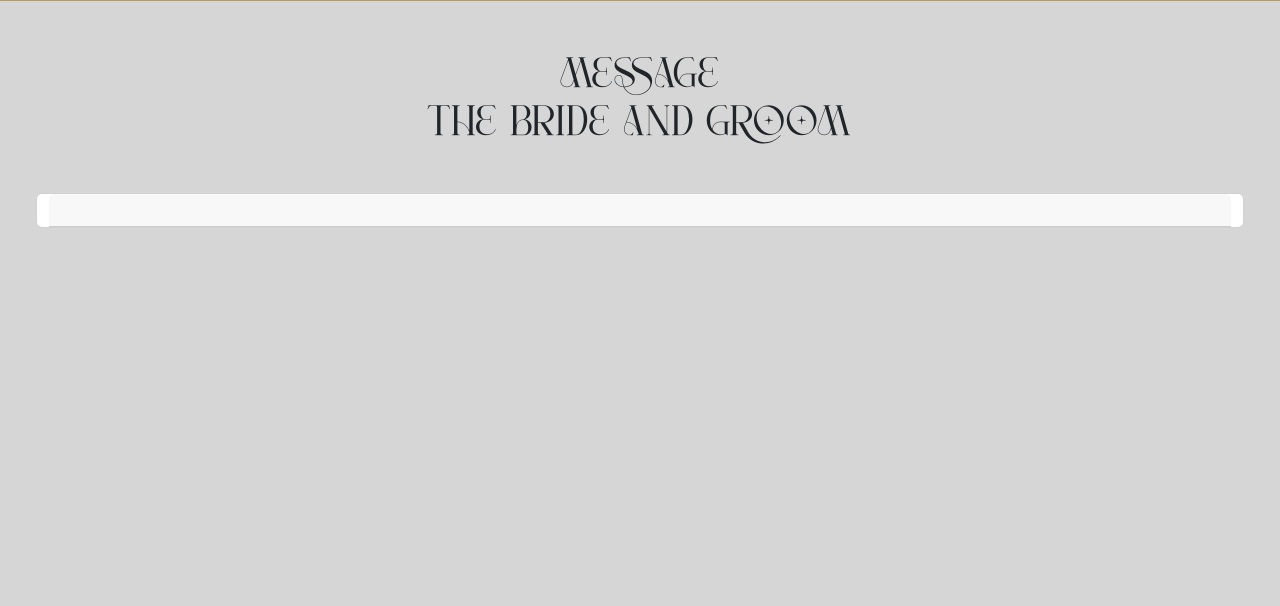
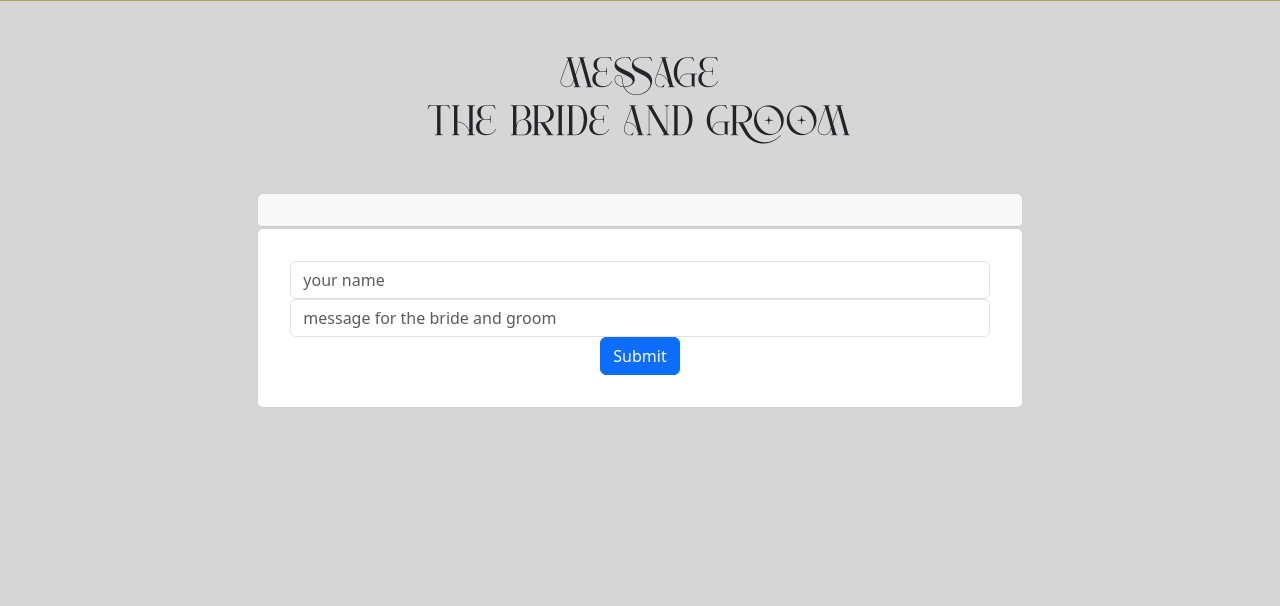
Before and after one commit to RafindraAditias/LD-GA.github.io, a Node server app: template views/index.ejs in a window 1280 px wide. Shown: the part 3880-4486 px from the top of the page. Run offline with Node 20, Linux system fonts and the light colour scheme; the template is opened without the code that fills it, so the values that code supplies are empty.

Commit message:
edit chat

```diff
--- a/views/index.ejs
+++ b/views/index.ejs
@@ -372,8 +372,10 @@
     </section>
 
     <section class="comment m-5">
-      <h1 class="mb-5 text-center">Message<br>the Bride and Groom</h1>
-      <div class="row chat">
+      <h1 class="mb-5 text-center">Message<br />the Bride and Groom</h1>
+      <div class="container-fluid chat">
+        <div class="row justify-content-center">
+          <div class="col-lg-8 col-10 ">
             <div class="card" style="background-color: #ffffff">
               <div class="card-header">
                 <ul class="container-fluid">
@@ -389,13 +391,10 @@
                 </ul>
               </div>
             </div>
-        <!-- <div class="card">
+            <div class="card">
               <div class="card-body">
                 <div class="card-body text-center">
-              <form
-                action="/tambah"
-                method="post"
-              >
+                  <form action="/tambah" method="post">
                     <input
                       type="text"
                       name="nama_pengirim"
@@ -410,11 +409,15 @@
                       class="form-control"
                       placeholder="message for the bride and groom"
                     />
-                <button type="submit" class="btn btn-primary">Submit</button>
+                    <button type="submit" class="btn btn-primary">
+                      Submit
+                    </button>
                   </form>
                 </div>
               </div>
-        </div> -->
+            </div>
+          </div>
+        </div>
       </div>
     </section>
 
```
Lines whose indentation alone changed are shown as unchanged.
